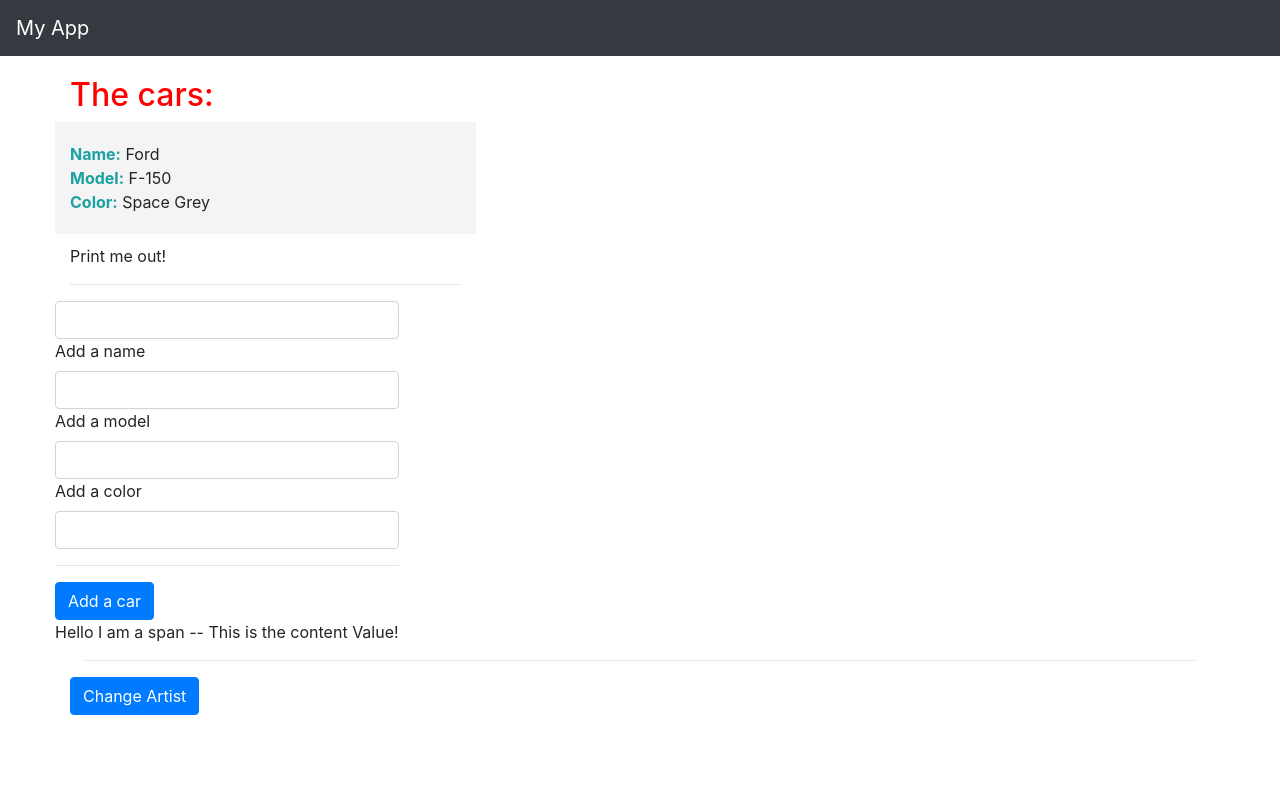
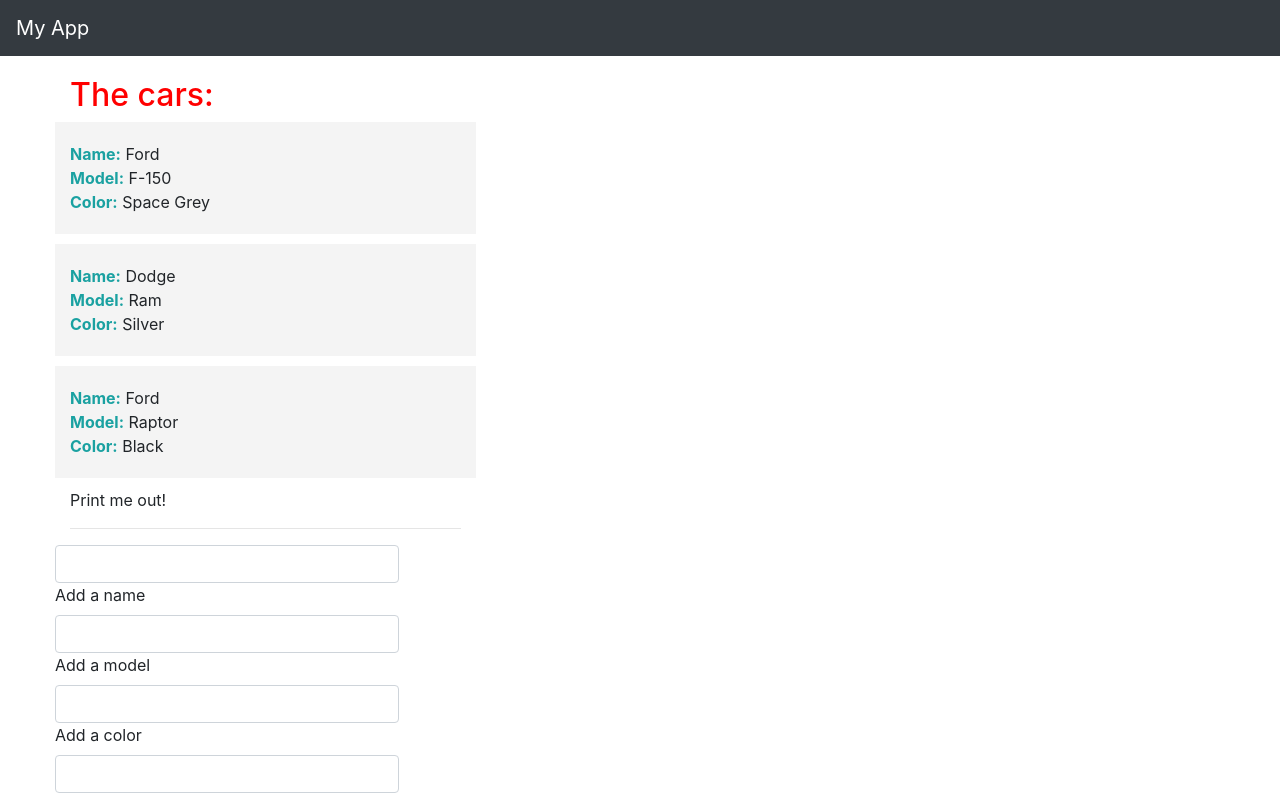
Before and after one commit to tbustama/car-angular, an Angular app: page / in a window 1280 px wide. Shown: the top 800 px of the page. Built offline with nearby package versions, Linux system fonts and the light colour scheme.

Commit message:
working with directives

```diff
--- a/src/app/app.component.html
+++ b/src/app/app.component.html
@@ -7,12 +7,39 @@
   </div>
 
   <hr />
-  <div class="row">
+
+  <div class="row" *ngFor="let item of list">{{ item }}</div>
+
+  <!-- <div class="row" [class]="'some-other-class'">some content!!</div>
+  <div class="row" [ngClass]="{ 'some-class': true }">some content 2!!</div> -->
+  <!-- <div class="row" [ngStyle]="{ color: 'green' }">I am a color green</div>
+  <hr />
+  <div class="row" [ngStyle]="{ color: show ? 'blue' : 'green' }">
+    I am a color green
+  </div>
+  <hr />
+  <div class="row" [ngStyle]="{ color: getColor() }">I am a color yellow</div>
+  <hr />
+  <div class="row" [style.color]="'purple'">I am a color purple</div>
+  <hr />
+  <div class="row" [ngStyle]="{ 'font-size.px': '24', color: 'red' }">
+    I am a big red
+  </div> -->
+  <!-- <div class="row">
+    <div *ngIf="show; then thenother; else other">Hello I am a div</div>
+
+  </div>
+
+  <ng-template #thenother><div>Sorry, more here</div></ng-template>
+  <ng-template #other><div>Sorry, nothing here</div></ng-template>
+
+  <div [hidden]="show">Show this if "Show" is true</div> -->
+  <!-- <div class="row">
     <app-life *ngIf="show" [artist]="artist"></app-life>
     <div class="col-xs-12">
       <button class="btn btn-primary" (click)="changeArtist()">
         Change Artist
       </button>
     </div>
-  </div>
+  </div> -->
 </div>
--- a/src/app/app.component.ts
+++ b/src/app/app.component.ts
@@ -1,16 +1,20 @@
-import { Component } from '@angular/core';
+import { Component, OnInit } from '@angular/core';
 
 @Component({
   selector: 'app-root',
   templateUrl: './app.component.html',
   styleUrls: ['./app.component.css'],
 })
-export class AppComponent {
+export class AppComponent implements OnInit {
   title: string = 'car-practice';
   artist: string = 'Jon Pardi';
 
+  list: [number, number, number, number, number] = [1, 2, 3, 4, 5];
+
   show: boolean = true;
-  constructor() {
+  constructor() {}
+
+  ngOnInit() {
     setTimeout(() => {
       this.show = false;
     }, 3000);
@@ -18,4 +22,8 @@
   changeArtist() {
     this.artist = 'Riley Green';
   }
+
+  getColor() {
+    return 'yellow';
+  }
 }
--- a/src/app/cars/cars.component.html
+++ b/src/app/cars/cars.component.html
@@ -1,6 +1,11 @@
 <div class="col-xs-12">
   <h2>The cars:</h2>
-  <app-car [carElements]="carValue" #carComponent></app-car>
+  <app-car
+    *ngFor="let value of carValue; let i = index"
+    [carElements]="value"
+    [attr.data-index]="i"
+    #carComponent
+  ></app-car>
 
   <div #anotherDiv>Print me out!</div>
   <hr />
--- a/src/app/cars/cars.component.ts
+++ b/src/app/cars/cars.component.ts
@@ -19,11 +19,23 @@
 
   @ViewChild('carComponent', { static: true }) carComponent: Component;
 
-  carValue: { name: string; model: string; color: string } = {
-    name: 'Ford',
-    model: 'F-150',
-    color: 'Space Grey',
-  };
+  carValue: { name: string; model: string; color: string }[] = [
+    {
+      name: 'Ford',
+      model: 'F-150',
+      color: 'Space Grey',
+    },
+    {
+      name: 'Dodge',
+      model: 'Ram',
+      color: 'Silver',
+    },
+    {
+      name: 'Ford',
+      model: 'Raptor',
+      color: 'Black',
+    },
+  ];
 
   carWasSubmitted(carData: { name: string; color: string; model: string }) {
     // console.log(carData);
```
